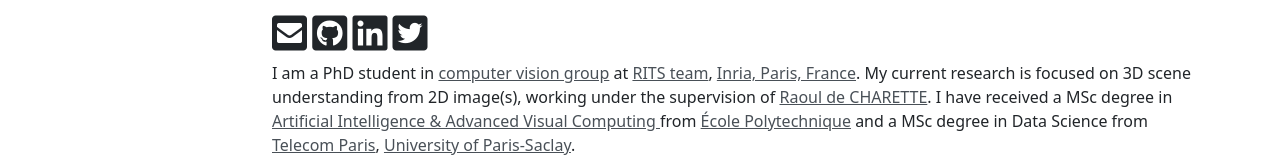
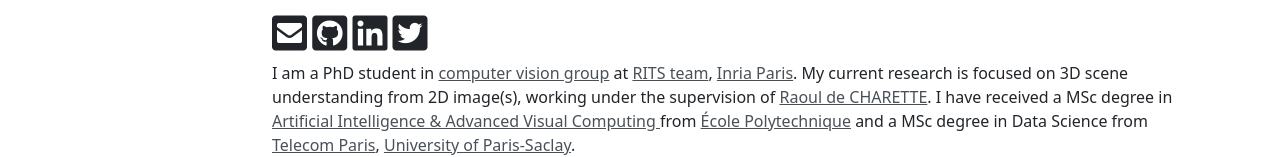
Before and after one commit to anhquancao/anhquancao_old.github.io, a plain HTML site: page index.html in a window 1280 px wide. Shown: the part 195-352 px from the top of the page. Drawn offline with nearby package versions, Linux system fonts and the light colour scheme; some icons are missing.

Commit message:
Update index.html

```diff
--- a/index.html
+++ b/index.html
@@ -104,7 +104,7 @@
                 </h5>
                 <p>
                     I am a PhD student in
-                    <a href="https://team.inria.fr/rits/membres/raoul-de-charette/" target="_blank">computer vision group</a> at <a href="https://team.inria.fr/rits/" target="_blank">RITS team</a>, <a href="https://www.inria.fr/" target="_blank">Inria, Paris, France</a>.
+                    <a href="https://team.inria.fr/rits/membres/raoul-de-charette/" target="_blank">computer vision group</a> at <a href="https://team.inria.fr/rits/" target="_blank">RITS team</a>, <a href="https://www.inria.fr/" target="_blank">Inria Paris</a>.
                     My current research is focused on 3D scene understanding from 2D image(s), working under the supervision of
                     <a href="https://team.inria.fr/rits/membres/raoul-de-charette/" target="_blank">Raoul de CHARETTE</a>.
                     I have received a MSc degree in <a target="_blank" href="https://programmes.polytechnique.edu/en/master/all-msct-programs/artificial-intelligence-advanced-visual-computing-master">
```
